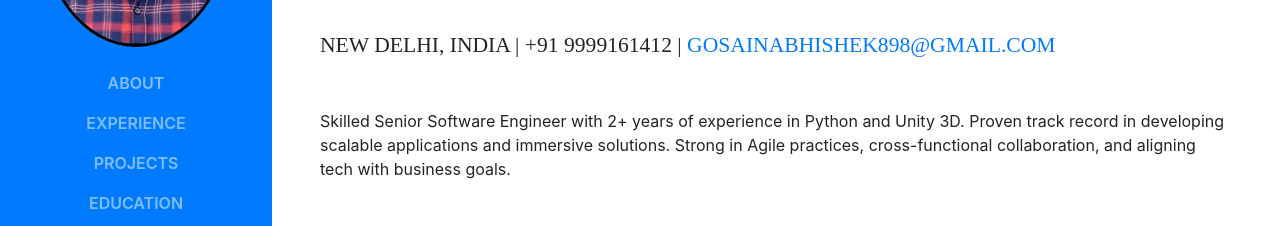
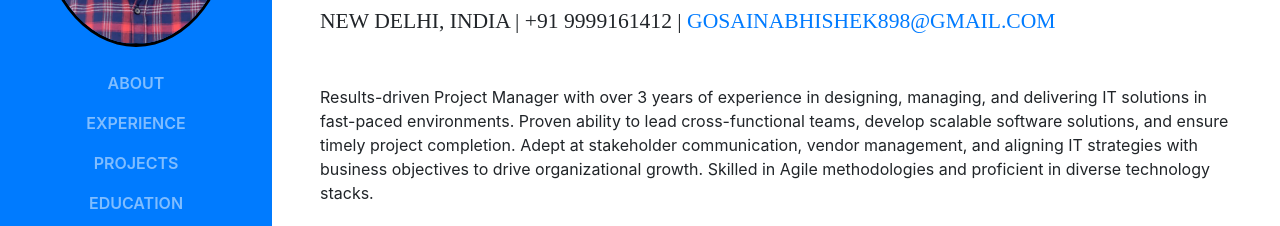
Before and after one commit to Abhishek-Gosain/abhishek-gosain.github.io, a website with bundled scripts: page index.html in a window 1280 px wide. Shown: the part 316-542 px from the top of the page. Built offline with nearby package versions, Linux system fonts and the light colour scheme; a web font is replaced by a local one.

Commit message:
Update index.html

```diff
--- a/index.html
+++ b/index.html
@@ -81,7 +81,7 @@
           <div class="subheading mb-5"><br>New Delhi, India | +91 9999161412 |
             <a href="mailto:name@email.com">gosainabhishek898@gmail.com</a>
           </div>
-          <p class="mb-5">Skilled Senior Software Engineer with 2+ years of experience in Python and Unity 3D. Proven track record in developing scalable applications and immersive solutions. Strong in Agile practices, cross-functional collaboration, and aligning tech with business goals.</p>
+          <p class="mb-5">Results-driven Project Manager with over 3 years of experience in designing, managing, and delivering IT solutions in fast-paced environments. Proven ability to lead cross-functional teams, develop scalable software solutions, and ensure timely project completion. Adept at stakeholder communication, vendor management, and aligning IT strategies with business objectives to drive organizational growth. Skilled in Agile methodologies and proficient in diverse technology stacks.</p>
           <ul class="list-inline list-social-icons mb-0">
 
             <li class="list-inline-item">
```
